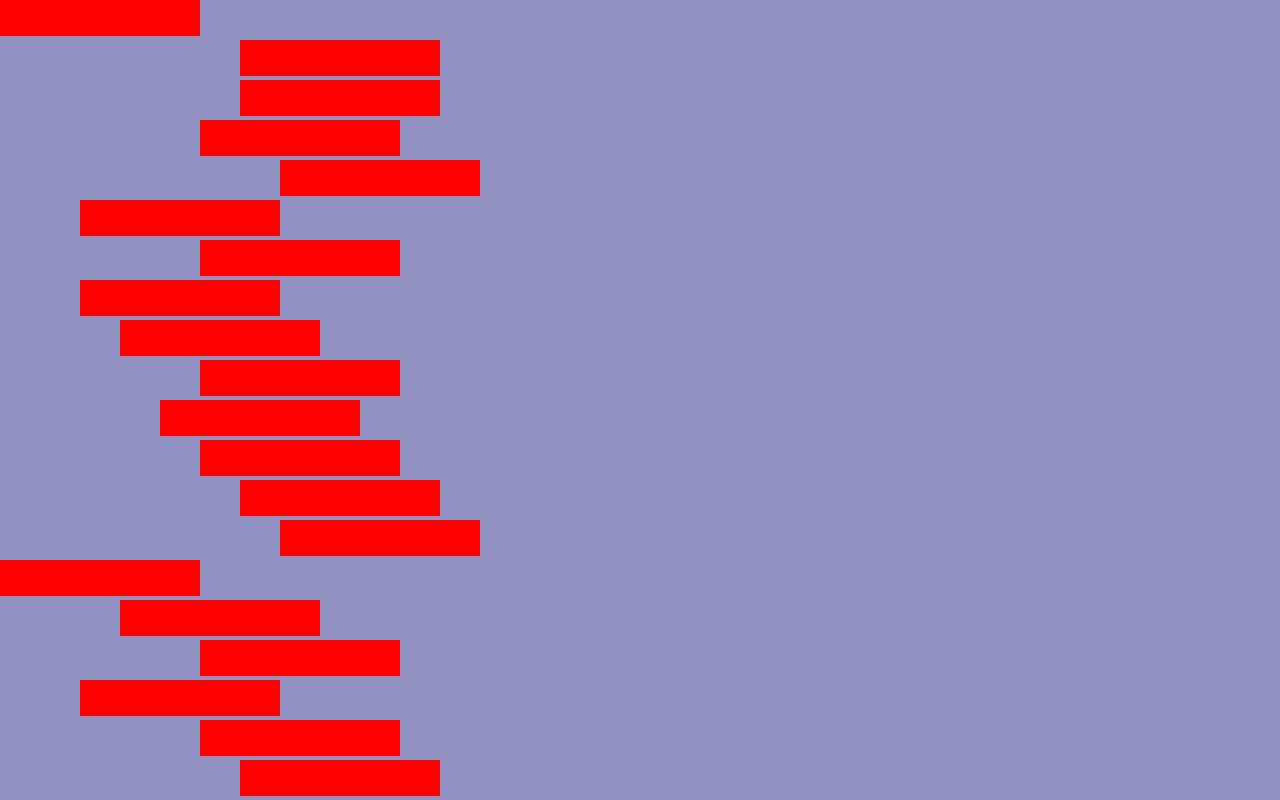
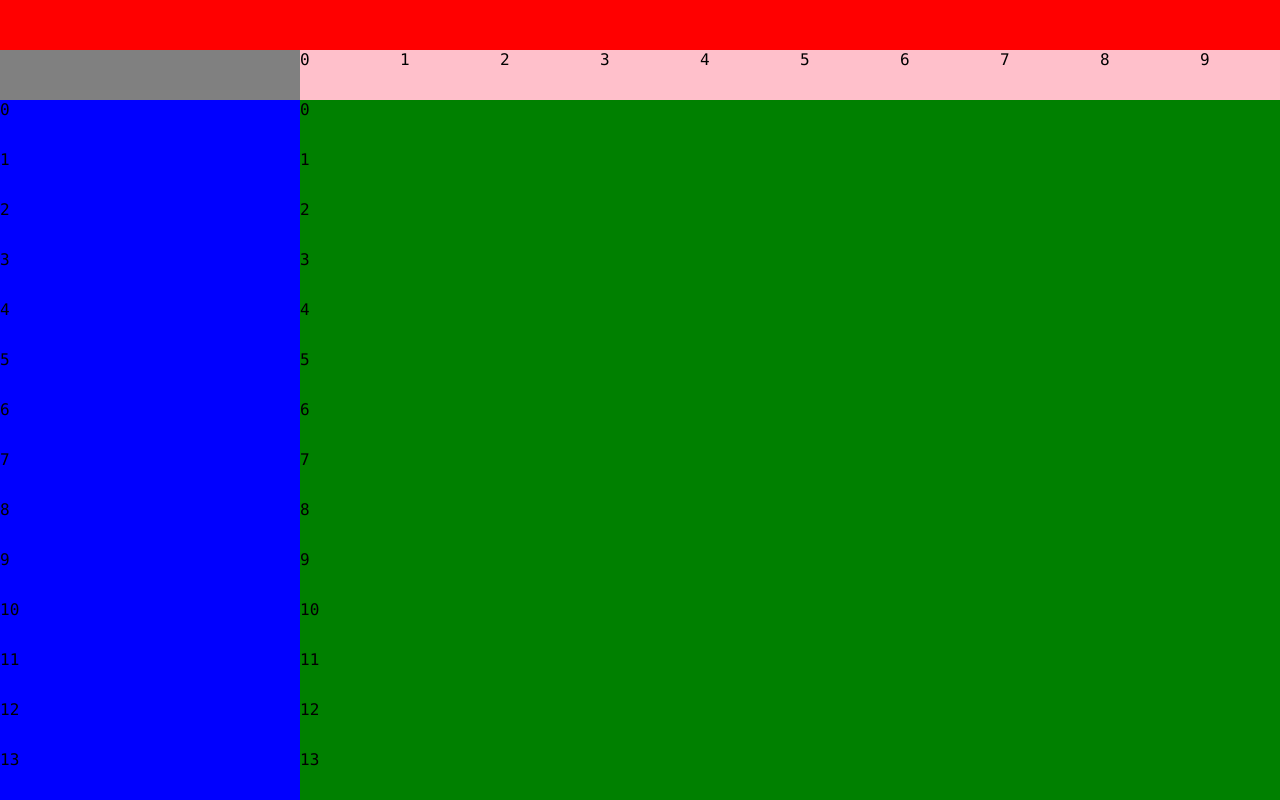
Before and after one commit to puruneko/electron-task, a React (Create React App) app: page /lab in a window 1280 px wide. Built offline with nearby package versions, Linux system fonts and the light colour scheme.

Commit message:
dev(lab): スクロール系の骨組み完成

```diff
--- a/index.html
+++ b/index.html
@@ -7,8 +7,8 @@
     margin: 0;
     padding: 0;
     border: none;
+    height: 100vh;
     width: 100vw;
-    height: 100vh;
     background-color: white;
     color: black;
     overflow: hidden;
@@ -17,8 +17,8 @@
     margin: 0;
     padding: 0;
     border: none;
-    width: 100vw;
-    height: 100vh;
+    width: 100%;
+    height: 100%;
     background-color: white;
     color: black;
     overflow: hidden;
--- a/src/components/common.tsx
+++ b/src/components/common.tsx
@@ -8,21 +8,18 @@ import Header from './header';
 const headerHeight = 64;
 
 const Body = styled.div`
-    position: fixed;
-    top: 0;
-    left: 0;
     margin: 0;
     padding: 0;
     border: none;
-    width: 100vw;
-    height: 100vh;
+    width: 100%;
+    height: 100%;
 `;
 const Contents = styled.div`
     position: absolute;
     /*top: ${headerHeight}px;*/
     left: 0;
+    width: 100%;
     height: 100%;
-    width: 100%;
 `;
 const Common: React.FC = ({ history, children }) => {
     const locParams = useParams<any>();
--- a/src/pages/lab.tsx
+++ b/src/pages/lab.tsx
@@ -1,178 +1,148 @@
 import React, { memo, useCallback, useEffect, useMemo, useRef, useState } from 'react';
 import styled from 'styled-components';
 
+const c = {
+    header: {
+        height: 50,
+    },
+    ganttHeader: {
+        height: 50,
+    },
+    cell: {
+        width: 50,
+        height: 50,
+    },
+};
+const taskNumber = 50;
+const calenderWidth = 10000;
+const Wrapper = styled.div`
+    width: 100%;
+    height: 100%;
+    display: flex;
+    flex-direction: column;
+`;
+const Header = styled.div`
+    width: 100%;
+    height: ${c.header.height};
+    background-color: red;
+`;
+const ContentsWrapper = styled.div`
+    width: 100%;
+    height: calc(100% - ${c.header.height}px);
+    overflow-x: auto;
+    overflow-y: auto;
+`;
+const HeaderWrapper = styled.div`
+    width: ${calenderWidth}; /* 重要 */
+    height: ${c.ganttHeader.height};
+    display: flex;
+    position: sticky;
+    top: 0;
+    z-index: 2;
+`;
+const Main = styled.div`
+    width: ${calenderWidth}; /* 重要 */
+    min-height: 100%;
+    display: flex;
+    z-index: 1;
+`;
+const TaskWrapper = styled.div`
+    width: 300px;
+    min-height: 100%;
+    position: sticky;
+    left: 0;
+    top: ${c.ganttHeader.height};
+    z-index: 1;
+    display: flex;
+    flex-direction: column;
+    background-color: blue;
+`;
+const TaskHeader = styled.div`
+    height: ${c.ganttHeader.height};
+    min-width: 300px;
+    background-color: gray;
+    position: sticky;
+    left: 0;
+    top: 0;
+    z-index: 2;
+`;
+const Tasks = styled.div``;
+const TaskRow = styled.div`
+    width: 300px;
+    height: ${c.cell.height};
+`;
+const CalenderWrapper = styled.div`
+    display: flex;
+    flex-direction: column;
+    background-color: green;
+    z-index: 0;
+`;
+const CalenderHeader = styled.div`
+    min-width: ${calenderWidth};
+    height: ${c.ganttHeader.height};
+    background-color: pink;
+    display: flex;
+    position: sticky;
+    top: 0;
+    left: 0;
+    z-index: 1;
+`;
+const CalenderPhase = styled.div`
+    width: 200;
+    height: ${c.ganttHeader.height};
+    position: sticky;
+    left: 300px;
+    background-color: inherit;
+`;
+const Calenders = styled.div``;
+const CalenderRow = styled.div`
+    min-width: ${calenderWidth};
+    height: ${c.cell.height};
+`;
+
 const Lab: React.FC = () => {
-    const c = {
-        cell: {
-            width: 40,
-            height: 40,
-        },
-        row: 100,
-        col: 100,
-    };
-    const [barLeft, setBarLeft] = useState(
-        [...Array(c.row).keys()].map((_) => {
-            return Math.floor((Math.random() * 300) / c.cell.width) * c.cell.width;
-        }),
+    return (
+        <Wrapper>
+            <Header />
+            <ContentsWrapper>
+                <HeaderWrapper>
+                    <TaskHeader></TaskHeader>
+                    <CalenderHeader>
+                        {[...Array(100).keys()].map((i) => {
+                            return <CalenderPhase key={i}>{i}</CalenderPhase>;
+                        })}
+                    </CalenderHeader>
+                </HeaderWrapper>
+                <Main>
+                    <TaskContainer />
+                    <CalenderContainer />
+                </Main>
+            </ContentsWrapper>
+        </Wrapper>
     );
-    const dragParam = useRef({
-        width: 0,
-        height: 0,
-        offsetX: 0,
-        offsetY: 0,
-    });
-    const cacheFill = useRef([]);
-    const dragStart = (event) => {
-        //
-        const row = event.target.dataset.row;
-        const x = event.clientX;
-        const y = event.clientY;
-        const rect = event.target.getBoundingClientRect();
-        const offsetX = x - rect.left;
-        const offsetY = y - rect.top;
-        dragParam.current = {
-            width: event.target.offsetWidth,
-            height: event.target.offsetHeight,
-            offsetX,
-            offsetY,
-        };
+};
 
-        console.log({ dragParam: dragParam.current });
-        //
-        event.dataTransfer.setDragImage(document.querySelector(`.barWrap[data-row='${row}']`), offsetX, offsetY);
-    };
-    const drag = (event) => {
-        //
-        document.getElementById('cellWrapper').style.zIndex = '1';
-        document.getElementById('barWrapper').style.zIndex = '-1';
-        document.getElementById('barEventWrapper').style.zIndex = '0';
-    };
-    const dragEnd = (event) => {
-        document.getElementById('cellWrapper').style.zIndex = '0';
-        document.getElementById('barWrapper').style.zIndex = '1';
-        document.getElementById('barEventWrapper').style.zIndex = '1';
-    };
-    const over = (event) => {
-        for (const elem of cacheFill.current) {
-            elem.style.backgroundColor = '';
-        }
-        const row = Number(event.target.dataset.row);
-        const col = Number(event.target.dataset.col);
-        const x = event.clientX;
-        const y = event.clinetY;
-        const rect = event.target.getBoundingClientRect();
-        const cx = rect.left;
-        const cy = rect.top;
-        const offsetX = x - cx;
-        const offsetY = y - cy;
-        const behindWidth = dragParam.current.offsetX - offsetX;
-        const behindOverCell = Math.floor(behindWidth / c.cell.width);
-        const tailWidth = behindWidth - behindOverCell * c.cell.width;
-        const frontWidth = Math.abs(dragParam.current.width - dragParam.current.offsetX + offsetX - c.cell.width);
-        const frontOverCell = Math.floor(frontWidth / c.cell.width);
-        const headWidth = frontWidth - frontOverCell * c.cell.width;
-        const colStart = col - (behindOverCell + (tailWidth > headWidth ? 1 : 0));
-        const colEnd = col + (frontOverCell + (headWidth > tailWidth ? 1 : 0));
-        console.log('over', {
-            row,
-            col,
-            dragParam: dragParam.current,
-            tailWidth,
-            headWidth,
-            behindOverCell,
-            frontOverCell,
-            colStart,
-            colEnd,
-        });
-        for (const i of [
-            ...Array(
-                colEnd - colStart + (colEnd - colStart >= Math.ceil(dragParam.current.width / c.cell.width) ? 0 : 1),
-            ).keys(),
-        ]) {
-            cacheFill.current.push(document.querySelector(`.cell[data-row='${row}'][data-col='${colStart + i}']`));
-        }
-        for (const elem of cacheFill.current) {
-            elem.style.backgroundColor = 'green';
-        }
-    };
-    const leave = (event) => {
-        for (const elem of cacheFill.current) {
-            elem.style.backgroundColor = '';
-        }
-        cacheFill.current = [];
-    };
-    const Wrapper = styled.div`
-        position: absolute;
-        top: 0;
-        left: 0;
-    `;
-    const Row = styled.div`
-        position: relative;
-        height: ${c.cell.height};
-        display: flex;
-    `;
-    const Cell = styled.div`
-        width: ${c.cell.width};
-        height: ${c.cell.height};
-        background-color: rgba(38, 39, 136, 0.5);
-    `;
-    const Bar = styled.div`
-        position: absolute;
-        width: ${c.cell.width * 5};
-        height: ${c.cell.height * 0.9};
-    `;
+const TaskContainer: React.FC = () => {
     return (
-        <div>
-            <Wrapper style={{ zIndex: 0 }} id="cellWrapper">
-                {[...Array(c.row).keys()].map((row) => {
-                    return (
-                        <Row key={row}>
-                            {[...Array(c.col).keys()].map((col) => {
-                                return (
-                                    <Cell
-                                        key={col}
-                                        className="cell"
-                                        data-row={row}
-                                        data-col={col}
-                                        onDragOver={over}
-                                        onDragLeave={leave}
-                                    />
-                                );
-                            })}
-                        </Row>
-                    );
+        <TaskWrapper>
+            <Tasks>
+                {[...Array(taskNumber).keys()].map((i) => {
+                    return <TaskRow key={`taskrow-${i}`}>{i}</TaskRow>;
                 })}
-            </Wrapper>
-            <Wrapper style={{ zIndex: 0 }} id="barWrapper">
-                {[...Array(c.row).keys()].map((row) => {
-                    return (
-                        <Row key={row}>
-                            <Bar
-                                className="barWrap"
-                                data-row={row}
-                                style={{ left: barLeft[row], backgroundColor: 'red' }}
-                            />
-                        </Row>
-                    );
+            </Tasks>
+        </TaskWrapper>
+    );
+};
+
+const CalenderContainer: React.FC = () => {
+    return (
+        <CalenderWrapper>
+            <Calenders>
+                {[...Array(taskNumber).keys()].map((i) => {
+                    return <CalenderRow key={`taskrow-${i}`}>{i}</CalenderRow>;
                 })}
-            </Wrapper>
-            <Wrapper style={{ zIndex: 1 }} id="barEventWrapper">
-                {[...Array(c.row).keys()].map((row) => {
-                    return (
-                        <Row key={row}>
-                            <Bar
-                                style={{ left: barLeft[row] }}
-                                data-row={row}
-                                draggable={true}
-                                onDragStart={dragStart}
-                                onDrag={drag}
-                                onDragEnd={dragEnd}
-                            />
-                        </Row>
-                    );
-                })}
-            </Wrapper>
-        </div>
+            </Calenders>
+        </CalenderWrapper>
     );
 };
 
```
